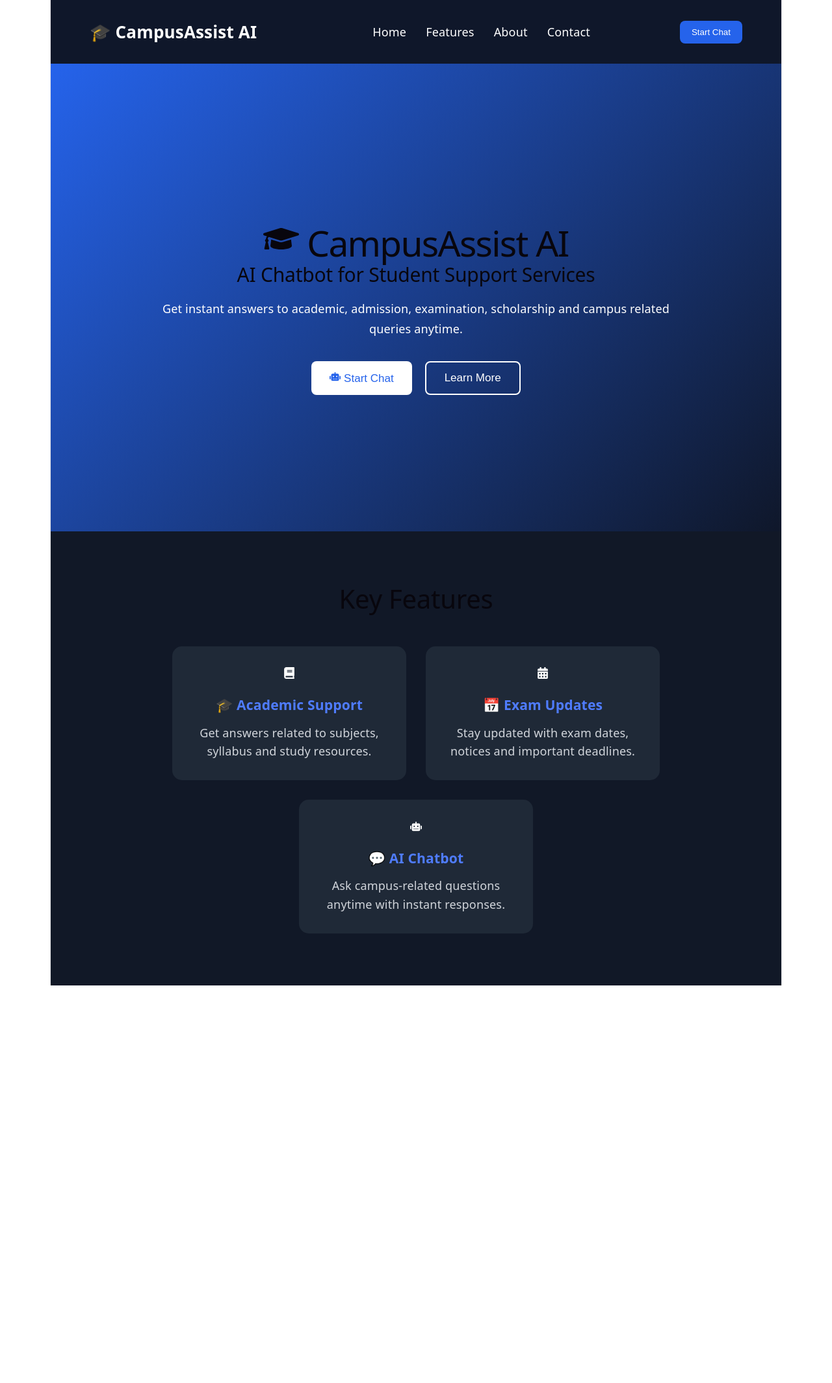
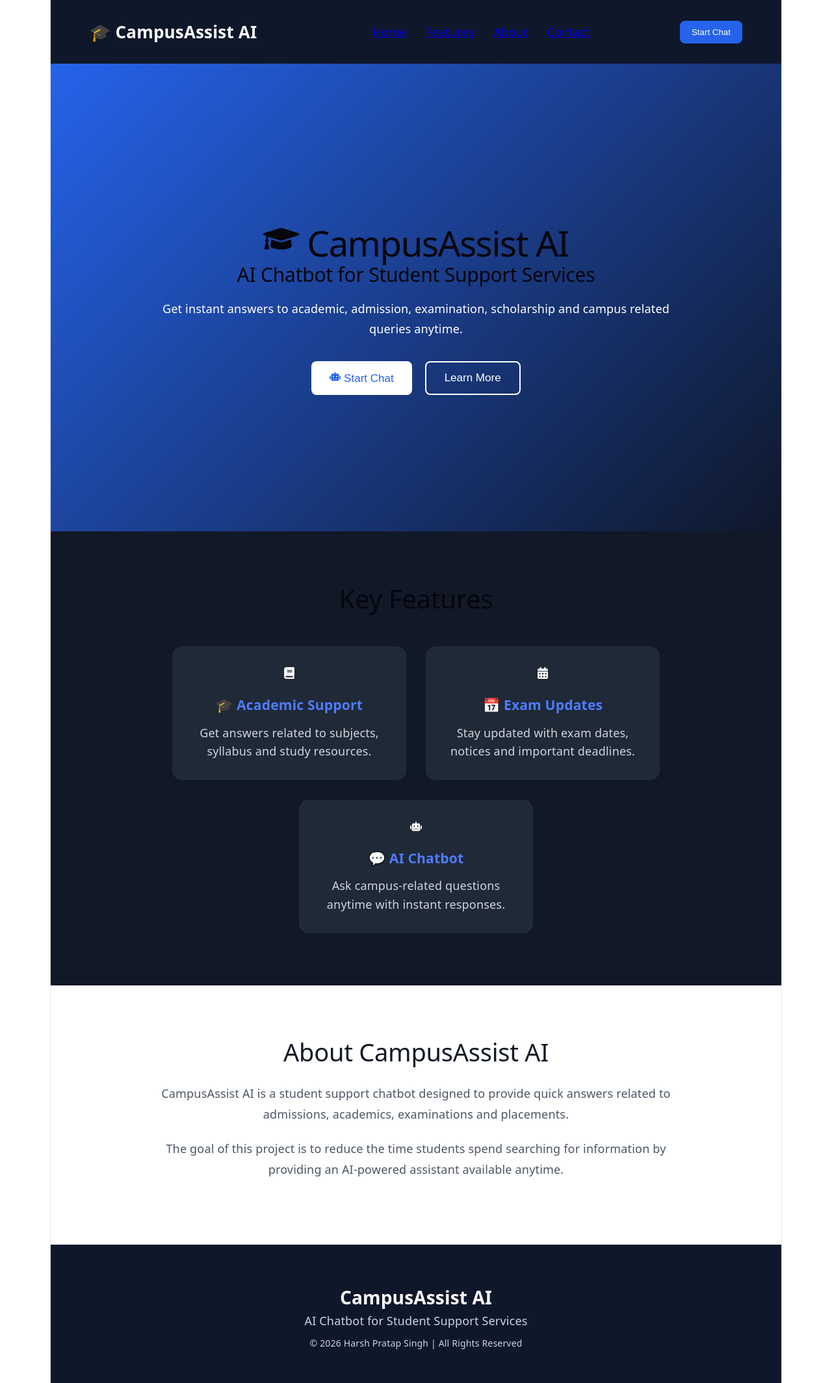
Before and after one commit to techyharsh/CampusAssist-AI, a React app in the folder frontend/: page / in a window 1280 px wide. Shown: the whole page at 65% size. Before the commit the page ends 1517 px from the top, so only its background shows below. Built offline with nearby package versions, Linux system fonts and the light colour scheme; the HTML template or start-up script is replaced by a standard one.

Commit message:
Complete landing page layout with navigation and features section

```diff
--- /dev/null
+++ b/frontend/src/components/About.css
@@ -0,0 +1,22 @@
+.about{
+
+    padding:80px 10%;
+    background:white;
+    text-align:center;
+}
+
+.about h2{
+
+    font-size:38px;
+    color:#111827;
+    margin-bottom:25px;
+}
+
+.about p{
+
+    max-width:800px;
+    margin:20px auto;
+    line-height:1.8;
+    color:#4b5563;
+    font-size:18px;
+}
--- /dev/null
+++ b/frontend/src/components/About.jsx
@@ -0,0 +1,25 @@
+import "./About.css";
+
+function About() {
+  return (
+    <section className="about" id="about">
+
+      <h2>About CampusAssist AI</h2>
+
+      <p>
+        CampusAssist AI is a student support chatbot designed
+        to provide quick answers related to admissions,
+        academics, examinations and placements.
+      </p>
+
+      <p>
+        The goal of this project is to reduce the time students
+        spend searching for information by providing an AI-powered
+        assistant available anytime.
+      </p>
+
+    </section>
+  );
+}
+
+export default About;
--- a/frontend/src/components/Features.jsx
+++ b/frontend/src/components/Features.jsx
@@ -3,7 +3,7 @@ import { FaRobot, FaBook, FaCalendarAlt } from "react-icons/fa";
 
 function Features() {
   return (
-    <section className="features">
+    <section className="features" id="features">
       <h2>Key Features</h2>
 
       <div className="feature-container">
--- /dev/null
+++ b/frontend/src/components/Footer.css
@@ -0,0 +1,21 @@
+.footer{
+    background:#0f172a;
+    color:white;
+    text-align:center;
+    padding:40px 20px;
+}
+
+.footer h3{
+    font-size:28px;
+    margin-bottom:10px;
+}
+
+.footer p{
+    color:#cbd5e1;
+    margin:8px 0;
+}
+
+.copyright{
+    margin-top:20px;
+    font-size:14px;
+}
--- a/frontend/src/components/Footer.jsx
+++ b/frontend/src/components/Footer.jsx
@@ -0,0 +1,19 @@
+import "./Footer.css";
+
+function Footer() {
+  return (
+    <footer className="footer" id="contact">
+      <h3>CampusAssist AI</h3>
+
+      <p>
+        AI Chatbot for Student Support Services
+      </p>
+
+      <p className="copyright">
+        © 2026 Harsh Pratap Singh | All Rights Reserved
+      </p>
+    </footer>
+  );
+}
+
+export default Footer;
--- a/frontend/src/components/Hero.jsx
+++ b/frontend/src/components/Hero.jsx
@@ -3,7 +3,8 @@ import { FaRobot, FaGraduationCap } from "react-icons/fa";
 
 function Hero() {
   return (
-    <section className="hero">
+
+    <section className="hero" id="home">
 
       <div className="hero-content">
 
--- a/frontend/src/components/Navbar.jsx
+++ b/frontend/src/components/Navbar.jsx
@@ -6,13 +6,15 @@ function Navbar() {
       <div className="logo">🎓 CampusAssist AI</div>
 
       <ul className="nav-links">
-        <li>Home</li>
-        <li>Features</li>
-        <li>About</li>
-        <li>Contact</li>
+        <li><a href="#home">Home</a></li>
+        <li><a href="#features">Features</a></li>
+        <li><a href="#about">About</a></li>
+        <li><a href="#contact">Contact</a></li>
       </ul>
 
-      <button className="chat-btn">Start Chat</button>
+      <a href="#home">
+  <button className="chat-btn">Start Chat</button>
+</a>
     </nav>
   );
 }
--- a/frontend/src/index.css
+++ b/frontend/src/index.css
@@ -1,3 +1,9 @@
+html{
+    scroll-behavior:smooth;
+}
+html{
+    scroll-behavior:smooth;
+}
 :root {
   --text: #6b6375;
   --text-h: #08060d;
--- a/frontend/src/pages/Home.jsx
+++ b/frontend/src/pages/Home.jsx
@@ -1,6 +1,8 @@
 import Navbar from "../components/Navbar";
 import Hero from "../components/Hero";
 import Features from "../components/Features";
+import About from "../components/About";
+import Footer from "../components/Footer";
 
 function Home() {
   return (
@@ -8,6 +10,8 @@ function Home() {
       <Navbar />
       <Hero />
       <Features />
+      <About />
+      <Footer />
     </>
   );
 }
```
